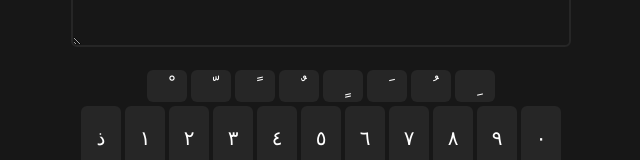
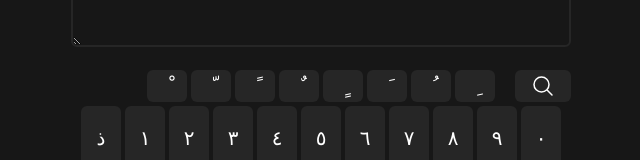
Before and after one commit to MFLXU/arabic-keyboard, a React (Create React App) app: page / in a window 1280 px wide. Shown: the part 233-393 px from the top of the page, without its empty margins (319-959 px from the left). Built offline with nearby package versions, Linux system fonts and the light colour scheme.

Commit message:
search icons

```diff
--- a/public/index.html
+++ b/public/index.html
@@ -10,34 +10,12 @@
       content="Web site created using create-react-app"
     />
     <link rel="apple-touch-icon" href="%PUBLIC_URL%/logo192.png" />
-    <!--
-      manifest.json provides metadata used when your web app is installed on a
-      user's mobile device or desktop. See https://developers.google.com/web/fundamentals/web-app-manifest/
-    -->
     <link rel="manifest" href="%PUBLIC_URL%/manifest.json" />
-    <!--
-      Notice the use of %PUBLIC_URL% in the tags above.
-      It will be replaced with the URL of the `public` folder during the build.
-      Only files inside the `public` folder can be referenced from the HTML.
-
-      Unlike "/favicon.ico" or "favicon.ico", "%PUBLIC_URL%/favicon.ico" will
-      work correctly both with client-side routing and a non-root public URL.
-      Learn how to configure a non-root public URL by running `npm run build`.
-    -->
-    <title>React App</title>
+    <title>Arabic Keyboard</title>
   </head>
   <body>
     <noscript>You need to enable JavaScript to run this app.</noscript>
     <div id="root"></div>
-    <!--
-      This HTML file is a template.
-      If you open it directly in the browser, you will see an empty page.
 
-      You can add webfonts, meta tags, or analytics to this file.
-      The build step will place the bundled scripts into the <body> tag.
-
-      To begin the development, run `npm start` or `yarn start`.
-      To create a production bundle, use `npm run build` or `yarn build`.
-    -->
   </body>
 </html>
--- a/src/components/Keyboard.jsx
+++ b/src/components/Keyboard.jsx
@@ -2,6 +2,7 @@ import Key from "./Key";
 import {
   BackspaceIcon,
   ClipboardDocumentIcon,
+  MagnifyingGlassIcon,
 } from "@heroicons/react/24/outline";
 import { useContext, useState, useEffect, useCallback } from "react";
 import { TextContext } from "../App";
@@ -36,10 +37,13 @@ const Keyboard = () => {
   }, [handleKeyboard]);
   return (
     <section className="w-1/2 mx-auto">
-      <div className="flex justify-center items-center gap-1 mb-1">
+      <div className="flex justify-center relative items-center gap-1 mb-1">
         {k5.map((key) => {
           return <Key KeyVal={key} t={1} />;
         })}
+        <div className="flex justify-center right-0 absolute items-center w-14 h-8 cursor-pointer text-xl font-medium bg-neutral-800 active:scale-90 hover:bg-neutral-700 duration-300 rounded-md">
+          <MagnifyingGlassIcon className="w-6" />
+        </div>
       </div>
       <div className="flex justify-center items-center gap-1 mb-1">
         {k1.map((key) => {
```
